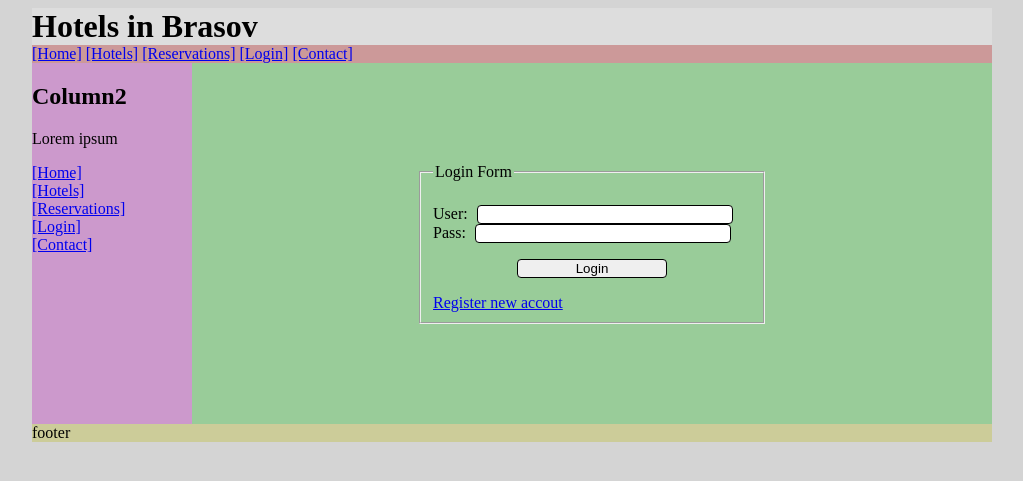
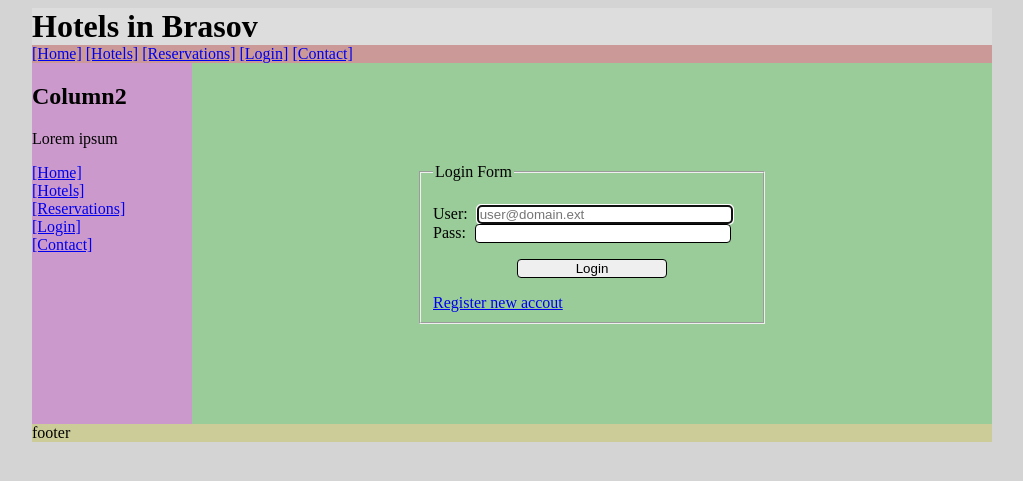
Before and after one commit to alin-draghia/hotel-reservation-system, a PHP site: page /login.php in a window 1280 px wide. Shown: the top 481 px of the page, without its empty margins (128-1151 px from the left). Run offline with PHP 8.4, Linux system fonts and the light colour scheme.

Commit message:
edited the login and registration forms

```diff
--- a/login.php
+++ b/login.php
@@ -65,7 +65,7 @@ if ($_SERVER["REQUEST_METHOD"] == "POST") {
             <legend>Login Form</legend>
             <span class="error-message"><?php echo $errstr ?></span><br>
             <label for="username">User:</label>
-            <input type="text" name="username" value="<?php echo $user; ?>"/>
+            <input type="text" name="username" value="<?php echo $user; ?>" placeholder="user@domain.ext" autofocus/>
             <br />
             <label for="passwork">Pass:</label>
             <input type="password" name="password"/>
--- a/register.php
+++ b/register.php
@@ -92,7 +92,7 @@ if ($_SERVER["REQUEST_METHOD"] == "POST") {
             <legend>Register Form</legend>
             <span class="error-message"><?php echo $errstr ?></span><br>
             <label for="username">User:</label>
-            <input type="text" name="username" value="<?php echo $user; ?>"/>
+            <input type="text" name="username" value="<?php echo $user; ?>" placeholder="user@domain.ext" autofocus/>
             <br />
             <label for="password">Pass:</label>
             <input type="password" name="password"/>
```
